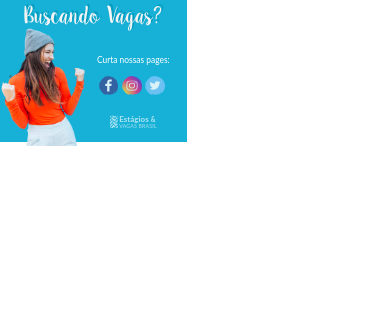
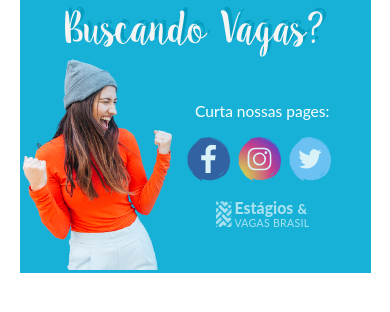
Before and after one commit to marryabobora/chamadaEstagio, a plain HTML site: page index.html in a window 390 px wide. Drawn offline with Linux system fonts and the light colour scheme.

Commit message:
responsive

```diff
--- a/style/style.scss
+++ b/style/style.scss
@@ -2,13 +2,14 @@
     margin: 0px;
     padding: 0px;
     }
+
 
 body{
     .container {
         position: relative;
         background-color:#17B1D7;
         width: 48vw;
-        height: 36.5vw;
+        height: 38vw;
 
 
         .title {
@@ -65,17 +66,77 @@ body{
         }
     }
 
-    .frame{
-        position: absolute;
-        width:5vw;
-        height: 5vw;
-        top: 18vw;
-        left: 25.5vw;
-        opacity: 0;
-
-
-    }
 
 
 
 }
+
+@media screen and (max-width: 600px) {
+
+
+body{
+    .container {
+        position: relative;
+        background-color:#17B1D7;
+        width: 90%;
+        height: 70vw;
+        margin: 0 auto;
+
+
+        .title {
+            width: 80%;
+            margin-left: 10%;
+
+
+        }
+
+        .containerbotton {
+            display: flex;
+            flex-direction: row;
+
+                .leftimg{
+                    width: 40vw;
+                    height: auto;
+                    margin-top: -3vw;
+                }
+
+                .right{
+                    width: 50%;
+                    display: flex;
+                    flex-direction: column;
+                    align-items: center;
+
+
+                    .like {
+                        margin-top: 10vw;
+                        width: 35vw;
+
+                    }
+                    .socialmedia {
+                        display: flex;
+                        flex-direction: row;
+                        justify-content: center;
+
+
+                        .logos{
+                            width: 11vw;
+                            margin-right: 2vw;
+                            margin-top: 2vw;
+                        }
+                    }
+
+                    .estagiologo {
+                        width: 24vw;
+                        margin-top: 4vw;
+
+                    }
+
+
+
+                }
+        }
+    }
+
+}
+
+}
```
Also changed, not shown: style/style.css, 1 other file.
